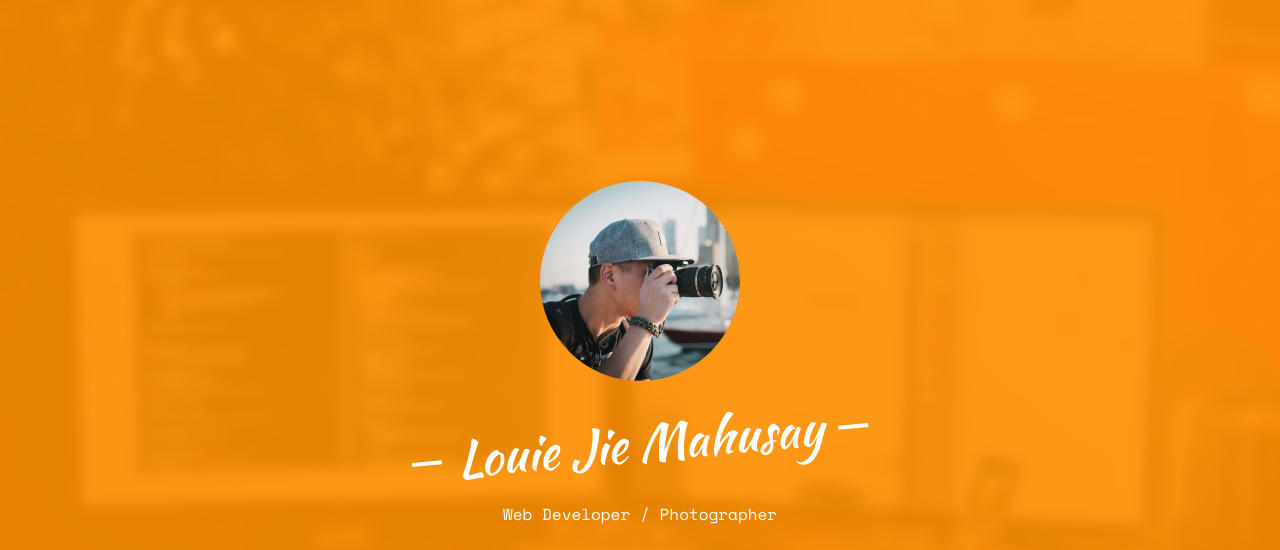
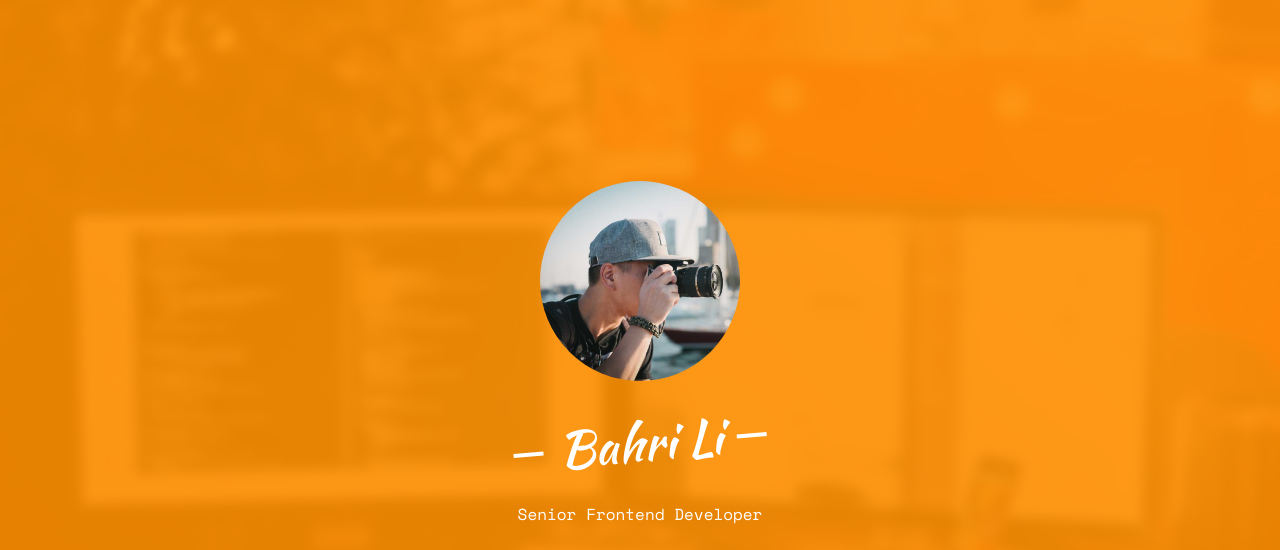
Before and after one commit to bahri-dev/bahri-dev.github.io, a plain HTML site: page index.html in a window 1280 px wide. Shown: the top 550 px of the page. Drawn offline with nearby package versions, Linux system fonts and the light colour scheme; some packages are replaced by stand-ins of ours; no server answers; files whose address does not match are found by name.

Commit message:
Change username

```diff
--- a/index.html
+++ b/index.html
@@ -3,7 +3,7 @@
 	<head>
 	<meta charset="utf-8">
 	<meta http-equiv="X-UA-Compatible" content="IE=edge">
-	<title>Profile &mdash; Free Website Template, Free HTML5 Template by freehtml5.co</title>
+	<title>Profile for Bahri</title>
 	<meta name="viewport" content="width=device-width, initial-scale=1">
 	<meta name="description" content="Free HTML5 Website Template by freehtml5.co" />
 	<meta name="keywords" content="free website templates, free html5, free template, free bootstrap, free website template, html5, css3, mobile first, responsive" />
@@ -68,8 +68,8 @@
 					<div class="display-t js-fullheight">
 						<div class="display-tc js-fullheight animate-box" data-animate-effect="fadeIn">
 							<div class="profile-thumb" style="background: url(images/user-3.jpg);"></div>
-							<h1><span>Louie Jie Mahusay</span></h1>
-							<h3><span>Web Developer / Photographer</span></h3>
+							<h1><span>Bahri Li</span></h1>
+							<h3><span>Senior Frontend Developer</span></h3>
 							<p>
 								<ul class="fh5co-social-icons">
 									<li><a href="#"><i class="icon-twitter2"></i></a></li>
```
